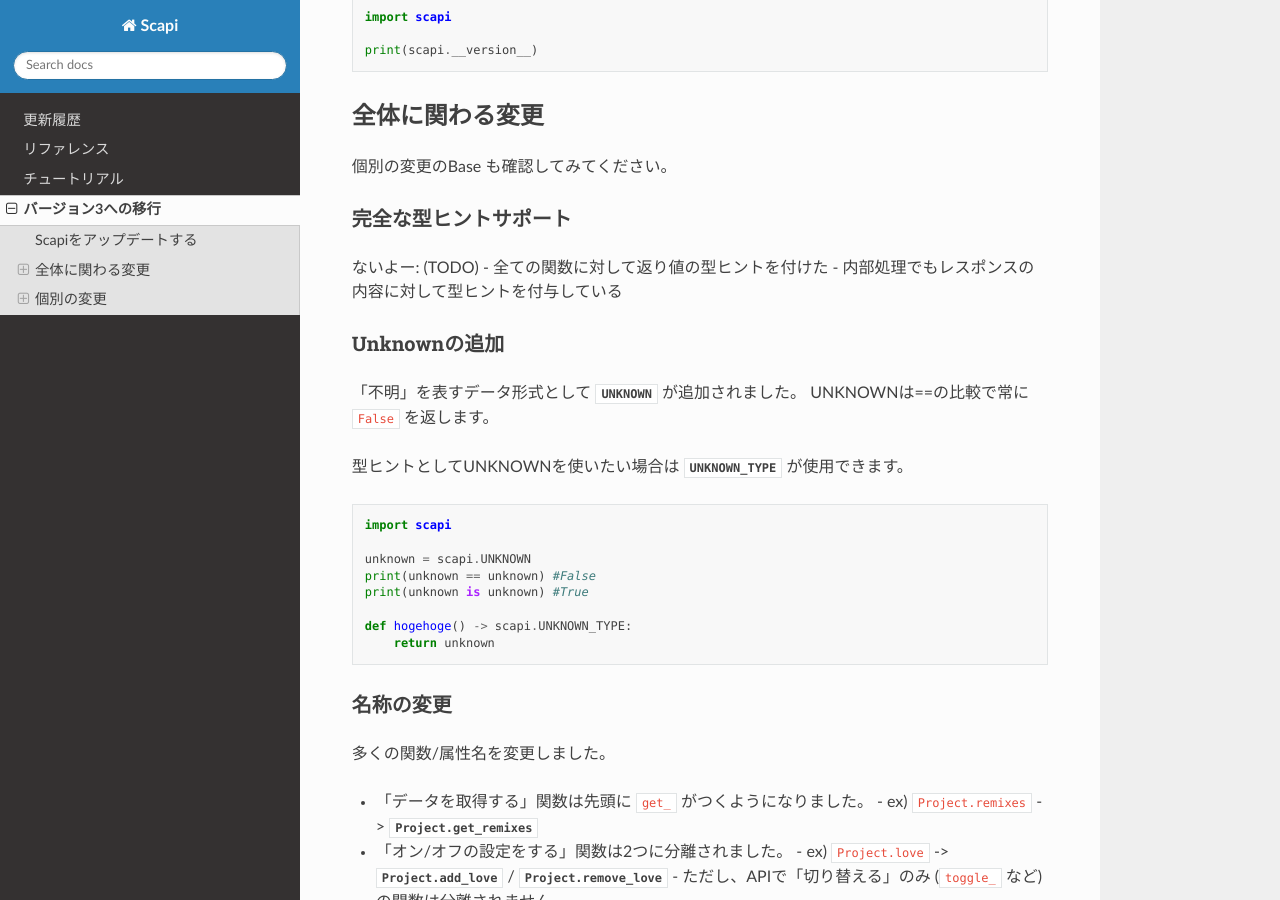
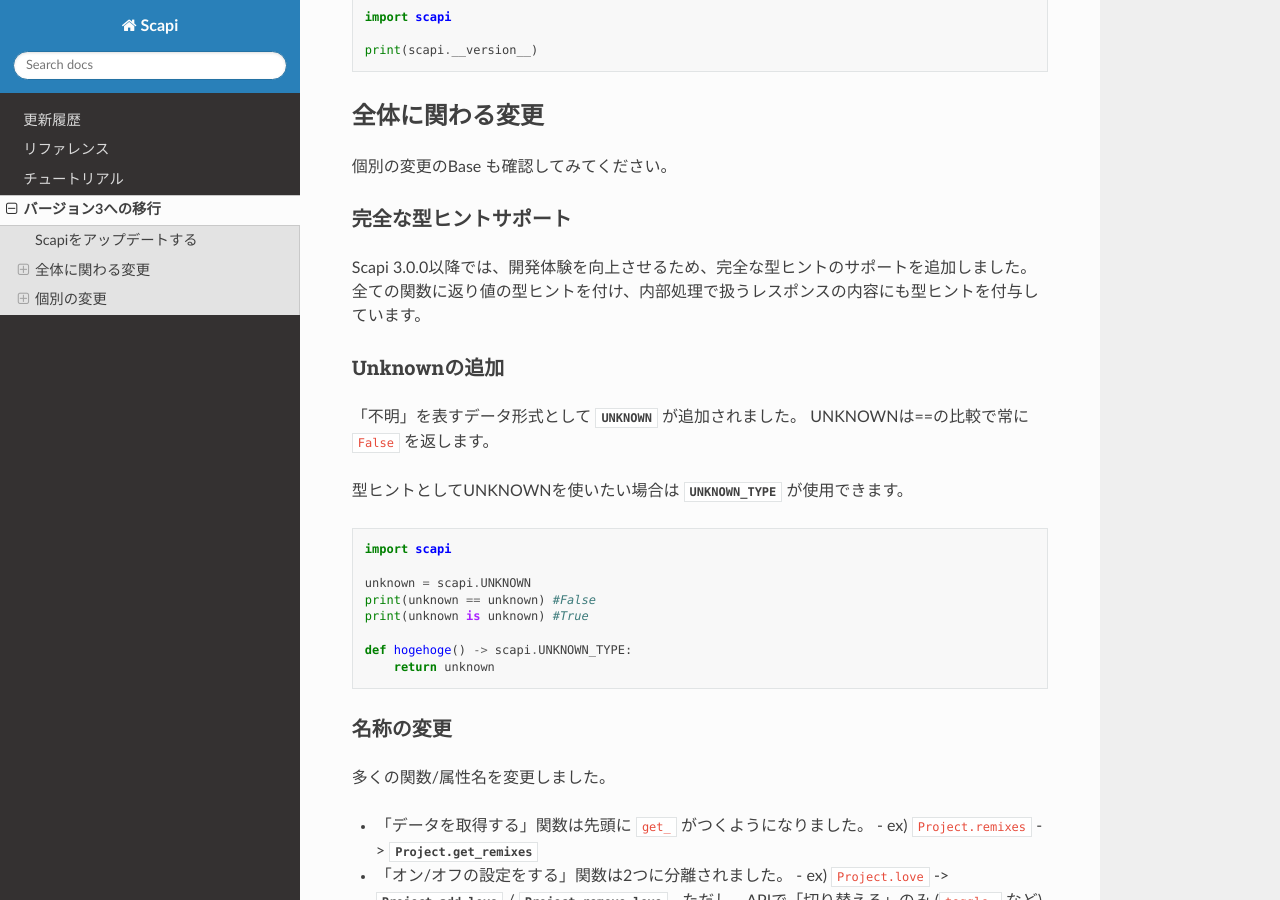
Before and after one commit to kakeruzoku/scapi, a Sphinx documentation site: the page built from docs/migrating.rst, in a window 1280 px wide and 900 px high, scrolled down 898 px. Built offline with Sphinx 7.4.7 and the Read the Docs theme 3.1.0, drawn with Linux system fonts in a browser that asks for light colours; the version number could not be read and is left out; some of the changed text lies outside the part shown.

Commit message:
Project.download_urlについての説明を追加+不適切な表現を削除

```diff
--- a/docs/changelog.rst
+++ b/docs/changelog.rst
@@ -9,6 +9,7 @@
 
 - |User| のユーザー名(:attr:`scapi.User.username`)が入力依存である場合の問題を修正
 - :attr:`scapi.User.lower_username`, :attr:`scapi.User.real_username` の追加
+- :attr:`scapi.Project.download_url` の追加
 
 3.1.2
 ^^^^^
--- a/docs/migrating.rst
+++ b/docs/migrating.rst
@@ -32,9 +32,7 @@
 完全な型ヒントサポート
 ^^^^^^^^^^^^^^^^^^^^^^
 
-ないよー: (TODO)
-- 全ての関数に対して返り値の型ヒントを付けた
-- 内部処理でもレスポンスの内容に対して型ヒントを付与している
+Scapi 3.0.0以降では、開発体験を向上させるため、完全な型ヒントのサポートを追加しました。全ての関数に返り値の型ヒントを付け、内部処理で扱うレスポンスの内容にも型ヒントを付与しています。
 
 Unknownの追加
 ^^^^^^^^^^^^^
@@ -179,6 +177,8 @@
 
 - プロジェクトサーバー上の問題から ``Project.download`` 及び ``Project.load_json`` を削除しました。この関数は将来再実装される予定です。
 
+- ``3.1.3``で追加: :attr:`scapi.Project.download_url`
+
 Forum
 *****
 
```
